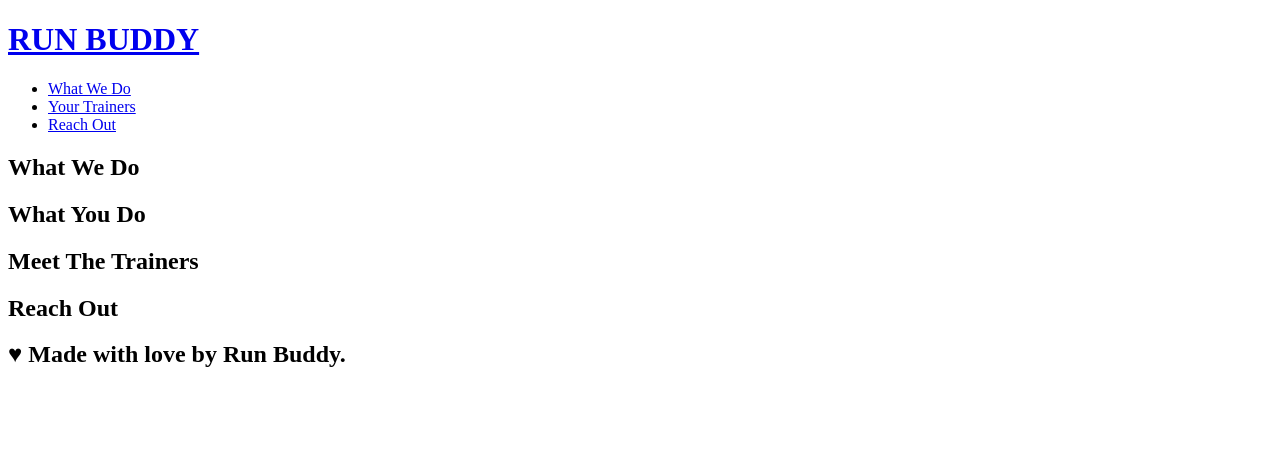
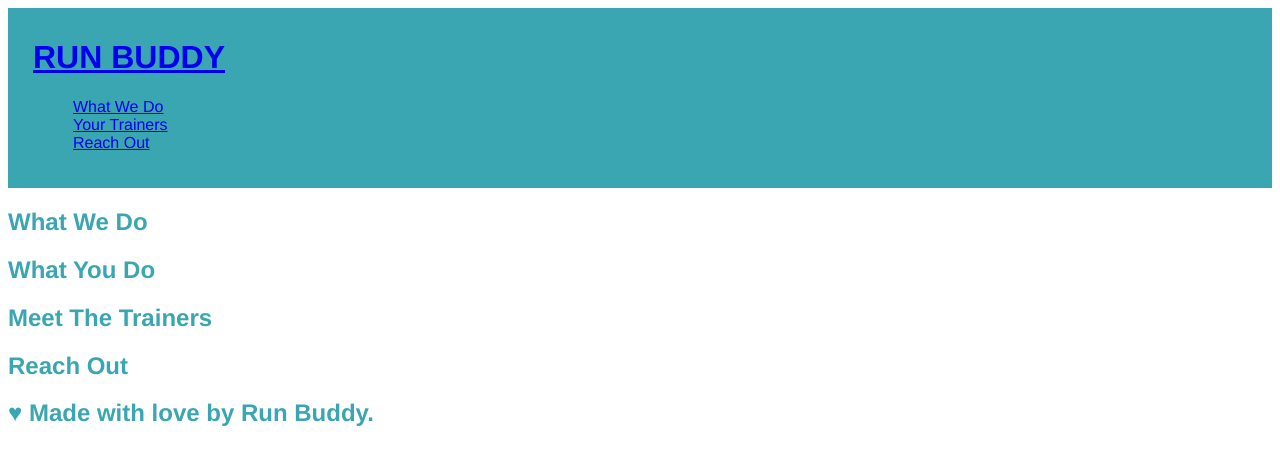
Before and after one commit to lauramichellepeterson/run-buddy, a plain HTML site: page index.html in a window 1280 px wide. Drawn offline with Linux system fonts and the light colour scheme.

Commit message:
making sure new branch has all current changes

```diff
--- /dev/null
+++ b/assets/css/style.css
@@ -0,0 +1,34 @@
+body {
+    /* more on this crazy alphanumerical value in a minute! */
+    color: #39a6b2;
+    font-family: Helvetica, Arial, sans-serif;
+  }
+
+  /* apply styles to <header> */
+  header {
+    padding: 20px 35px;
+    background-color: #39a6b2;
+  }
+
+   /* Applies 20px to every side (top, right, bottom, left) */
+   header {
+    padding: 20px;
+  }
+
+  /* Applies 20px to the top and bottom, then 35px to the left and right */
+  header {
+    padding: 20px 35px;
+  }
+
+  /* Applies 10px to the top, 15px to the right, 20px to the bottom, 25px to the left (in that specific clockwise order) */
+  header {
+    padding: 10px 15px 20px 25px;
+  }
+
+  /* Explicitly list the side it should be applied to*/
+  header {
+    padding-top: 10px;
+    padding-right: 15px;
+    padding-bottom: 20px;
+    padding-left: 25px;
+  }
--- a/index.html
+++ b/index.html
@@ -1,6 +1,7 @@
 <!DOCTYPE html>
 <html lang="en">
     <head>
+        <link rel="stylesheet" href="./assets/css/style.css" />
         <meta charset="UTF-8" />
         <title>Run Buddy</title>
     </head>
--- /dev/null
+++ b/style.css
@@ -0,0 +1,34 @@
+body {
+  /* more on this crazy alphanumerical value in a minute! */
+  color: #39a6b2;
+  font-family: Helvetica, Arial, sans-serif;
+}
+
+/* apply styles to <header> */
+header {
+  padding: 20px 35px;
+  background-color: #39a6b2;
+}
+
+ /* Applies 20px to every side (top, right, bottom, left) */
+ header {
+  padding: 20px;
+}
+
+/* Applies 20px to the top and bottom, then 35px to the left and right */
+header {
+  padding: 20px 35px;
+}
+
+/* Applies 10px to the top, 15px to the right, 20px to the bottom, 25px to the left (in that specific clockwise order) */
+header {
+  padding: 10px 15px 20px 25px;
+}
+
+/* Explicitly list the side it should be applied to*/
+header {
+  padding-top: 10px;
+  padding-right: 15px;
+  padding-bottom: 20px;
+  padding-left: 25px;
+}
```
